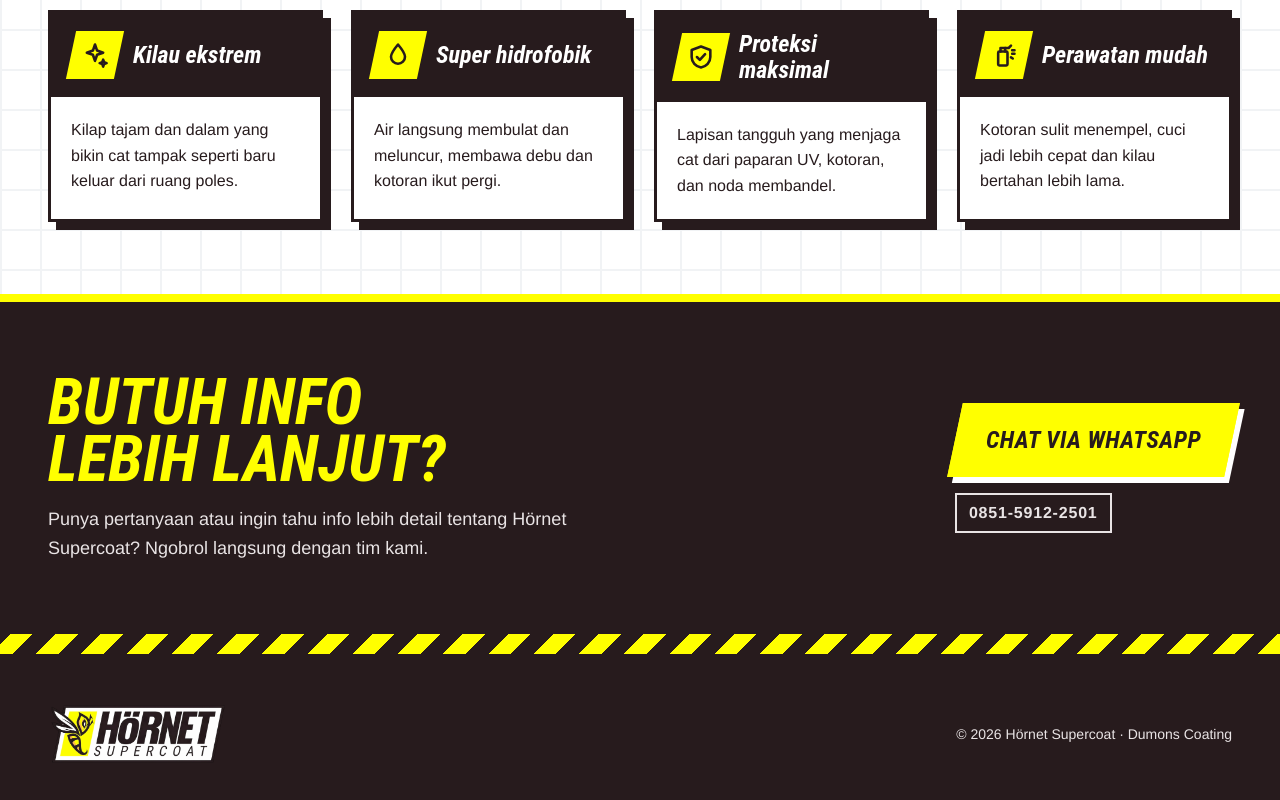
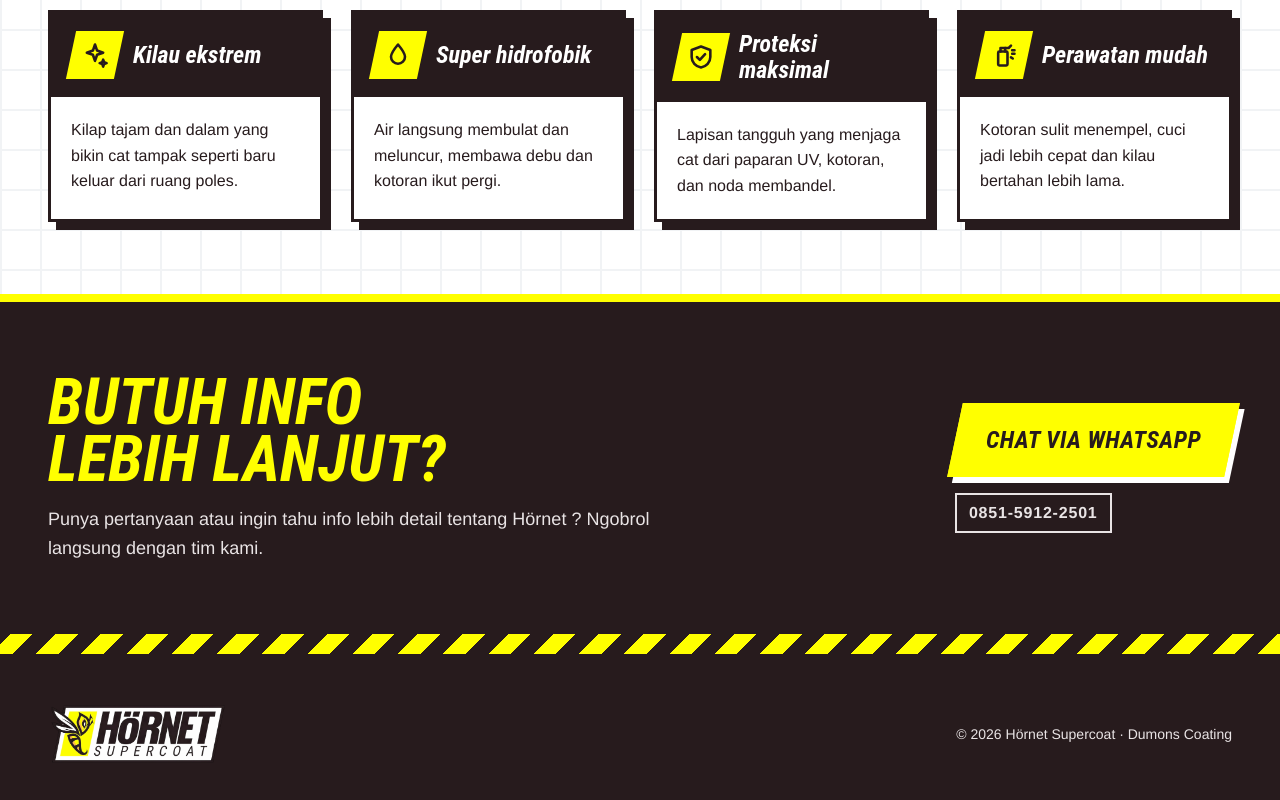
Before and after one commit to hanifsyahsn/dumons-hornet, a React app: page /home in a window 1280 px wide. Shown: the part 1664-2464 px from the top of the page. Built offline with nearby package versions, Linux system fonts and the light colour scheme; the HTML template or start-up script is replaced by a standard one.

Commit message:
[enhance][development][1.2.1] fix wording

```diff
--- a/src/pages/home/Home.tsx
+++ b/src/pages/home/Home.tsx
@@ -141,8 +141,8 @@
                             lebih lanjut?
                         </h2>
                         <p className="cta__message">
-                            Punya pertanyaan atau ingin tahu info lebih detail tentang Hörnet
-                            Supercoat? Ngobrol langsung dengan tim kami.
+                            Punya pertanyaan atau ingin tahu info lebih detail tentang Hörnet ?
+                            Ngobrol langsung dengan tim kami.
                         </p>
                     </div>
 
```
